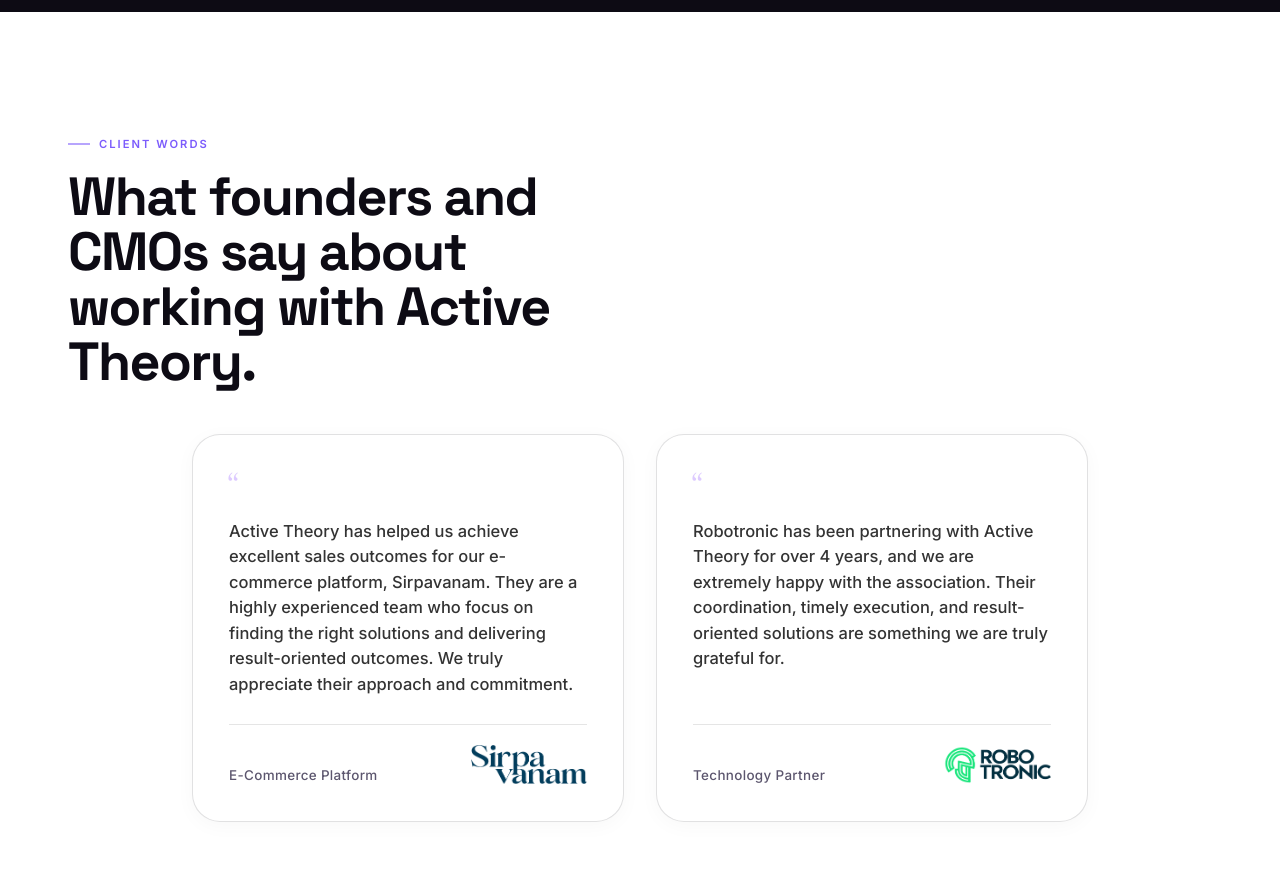
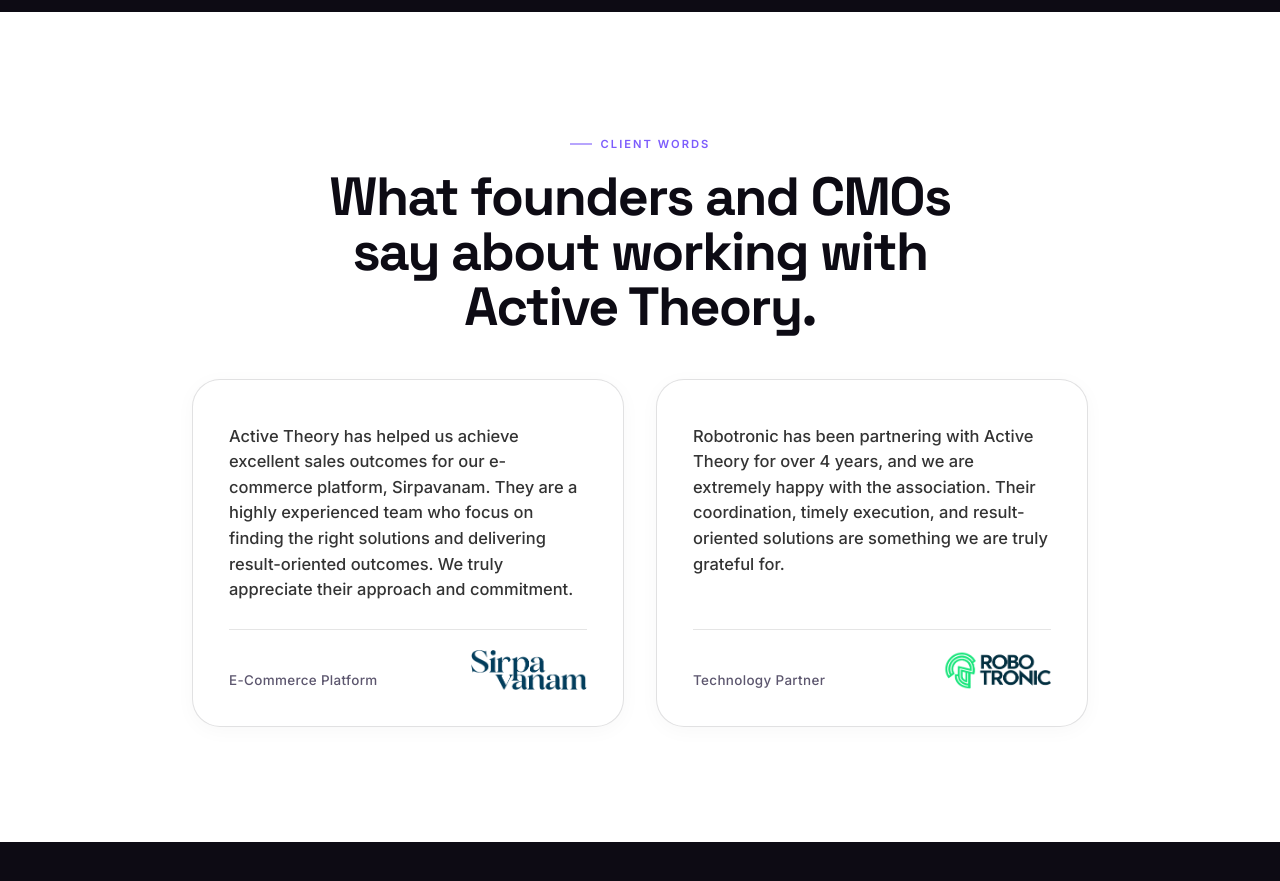
Before and after one commit to thedot-tech/ATR-Website, a React (Vite) app: page / in a window 1280 px wide. Shown: the part 4700-5581 px from the top of the page. Built offline with nearby package versions, Linux system fonts and the light colour scheme.

Commit message:
style: center-align Testimonials section header and remove double quote icons from feedback cards

```diff
--- a/src/App.tsx
+++ b/src/App.tsx
@@ -857,16 +857,15 @@
             {/* TESTIMONIALS / QUOTES */}
             <section className="sec bg-paper">
               <div className="wrap">
-                <div style={{ maxWidth: '60ch' }}>
-                  <p className="eyebrow eyebrow-violet">Client words</p>
-                  <h2 className="h2">What founders and CMOs say about working with Active Theory.</h2>
+                <div className="text-center mx-auto max-w-2xl">
+                  <p className="eyebrow eyebrow-violet inline-block text-center">Client words</p>
+                  <h2 className="h2 text-center mx-auto">What founders and CMOs say about working with Active Theory.</h2>
                 </div>
 
                 <div className="grid grid-cols-1 md:grid-cols-2 gap-6 sm:gap-8 items-stretch max-w-4xl mx-auto" style={{ marginTop: 44 }}>
                   <article className="quote h-full flex flex-col justify-between p-6 sm:p-8 bg-white rounded-3xl border border-black/10 shadow-[0_4px_20px_rgba(0,0,0,0.03)] hover:shadow-[0_12px_32px_rgba(0,0,0,0.07)] transition-all duration-300">
                     <div className="flex-1 flex flex-col justify-between">
-                      <div className="text-4xl font-serif text-violet-500/30 leading-none mb-3 font-serif-instrument select-none">“</div>
-                      <p className="quote-t text-[15px] leading-relaxed text-black/80 font-medium mb-6">
+                      <p className="quote-t text-[15px] leading-relaxed text-black/80 font-medium mb-6 pt-2">
                         Active Theory has helped us achieve excellent sales outcomes for our e-commerce platform, Sirpavanam. They are a highly experienced team who focus on finding the right solutions and delivering result-oriented outcomes. We truly appreciate their approach and commitment.
                       </p>
                     </div>
@@ -880,8 +879,7 @@
 
                   <article className="quote h-full flex flex-col justify-between p-6 sm:p-8 bg-white rounded-3xl border border-black/10 shadow-[0_4px_20px_rgba(0,0,0,0.03)] hover:shadow-[0_12px_32px_rgba(0,0,0,0.07)] transition-all duration-300">
                     <div className="flex-1 flex flex-col justify-between">
-                      <div className="text-4xl font-serif text-violet-500/30 leading-none mb-3 font-serif-instrument select-none">“</div>
-                      <p className="quote-t text-[15px] leading-relaxed text-black/80 font-medium mb-6">
+                      <p className="quote-t text-[15px] leading-relaxed text-black/80 font-medium mb-6 pt-2">
                         Robotronic has been partnering with Active Theory for over 4 years, and we are extremely happy with the association. Their coordination, timely execution, and result-oriented solutions are something we are truly grateful for.
                       </p>
                     </div>
```
